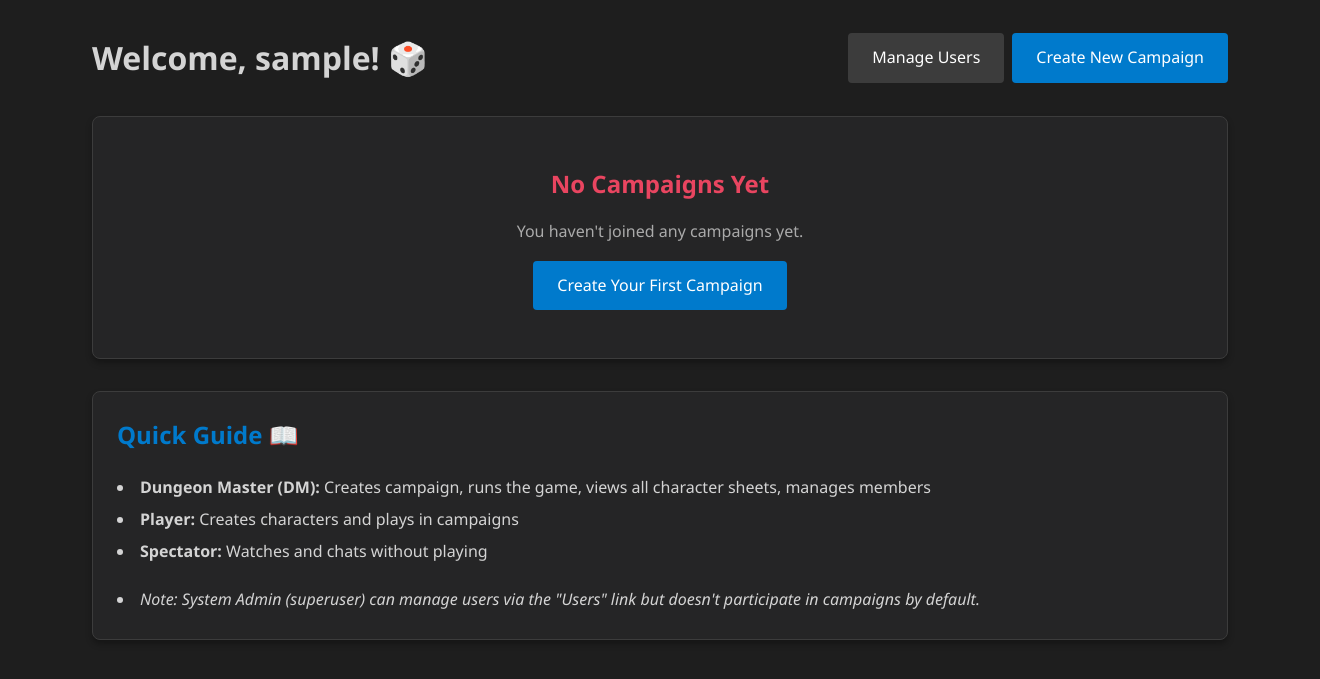
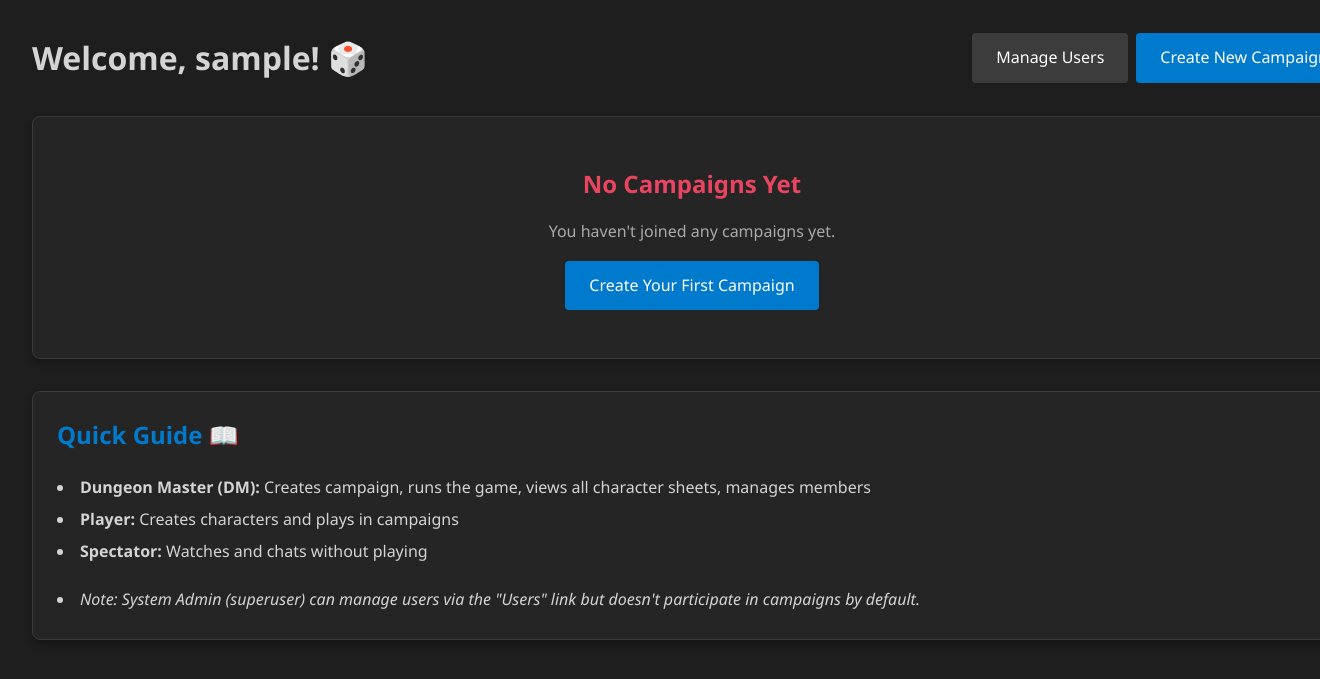
Before and after one commit to mtkappen/conclave, a Django app: page / in a window 1320 px wide; the page is wider, and only the part inside the window is pictured. Shown: the part 71-750 px from the top of that part. Run offline with Django 4.2, Linux system fonts and the light colour scheme; the visitor is signed in with stand-in values (Sample User, id 1); data that the repository does not hold is empty.

Commit message:
layout: Remove max-width constraint from main container to allow full browser width

```diff
--- a/templates/base.html
+++ b/templates/base.html
@@ -55,9 +55,10 @@
         }
 
         .container {
-            max-width: 1200px;
-            margin: 2rem auto;
-            padding: 0 2rem;
+            width: 100%;
+            max-width: none;
+            margin: 2rem;
+            padding: 0;
         }
 
         .card {
```
